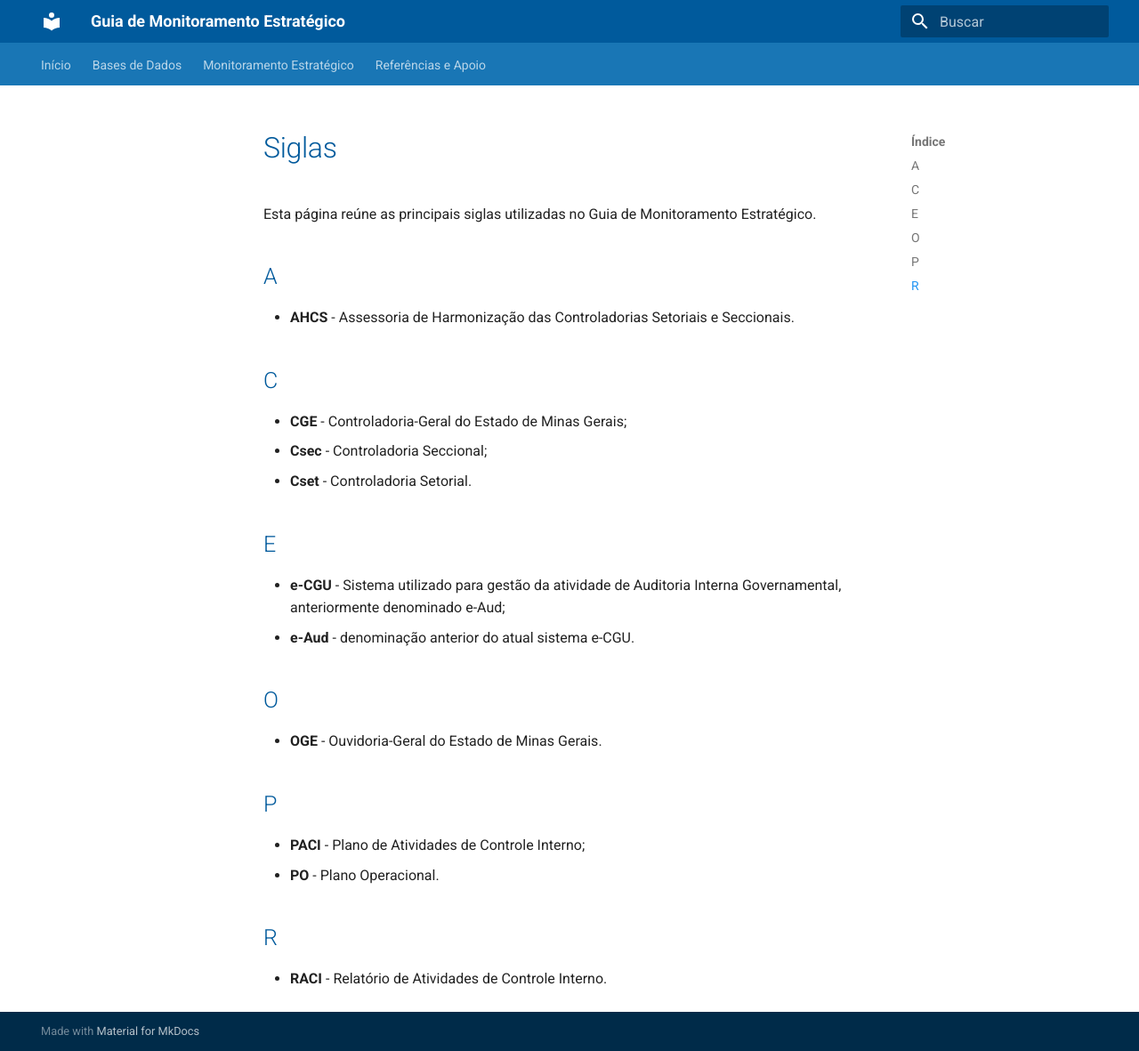
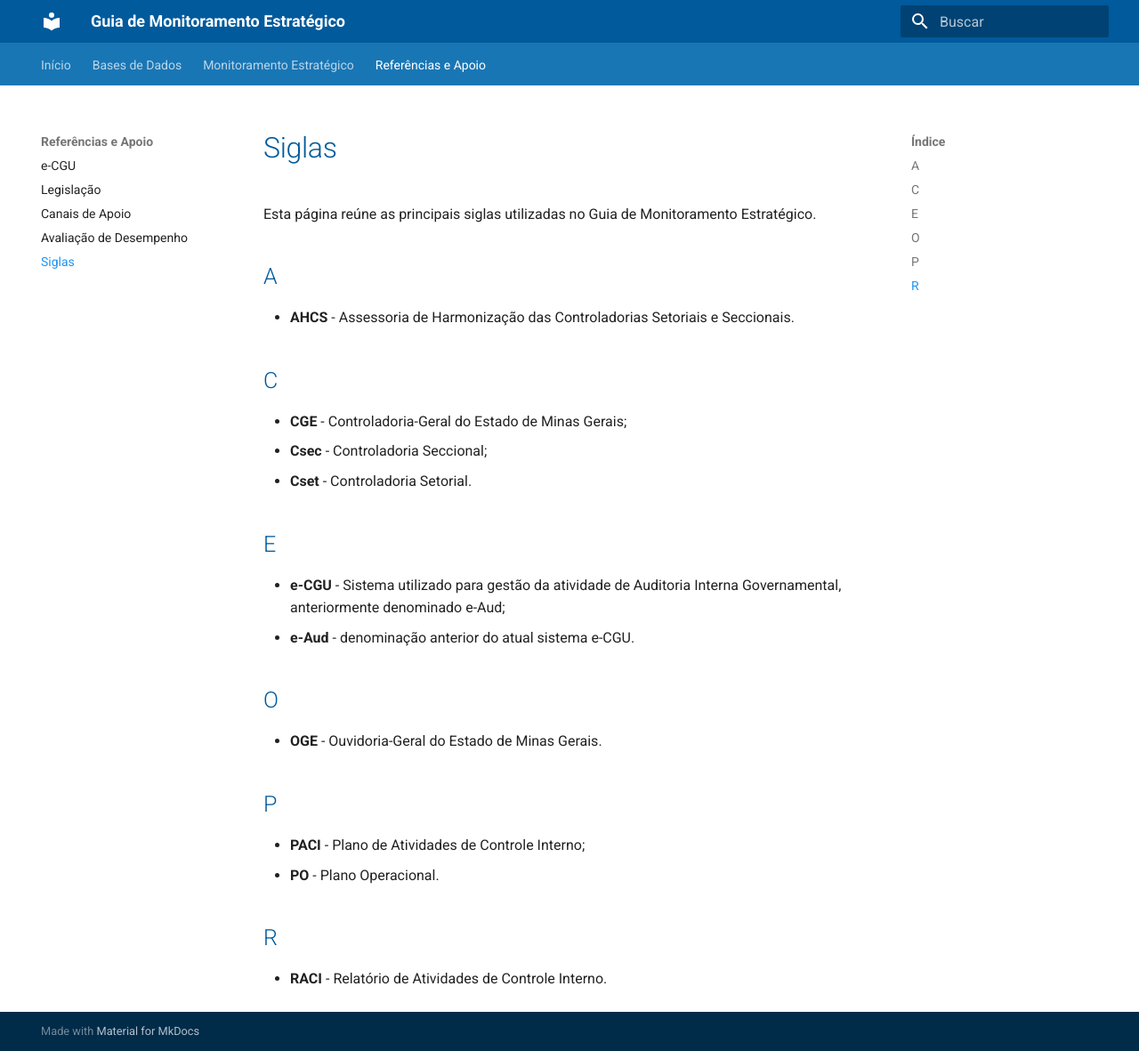
Before and after one commit to CGEMG-AHCS/guia-monitoramento-estrategico, an MkDocs documentation site: the page built from docs/referencias/siglas.md, in a window 1280 px wide and 1181 px high. Shown: the whole window at 89% size. Built offline with MkDocs 1.6.1 and Material for MkDocs 9.7.7, drawn with Linux system fonts in a browser that asks for light colours.

Commit message:
Add 'Siglas' section to mkdocs.yml

```diff
--- a/mkdocs.yml
+++ b/mkdocs.yml
@@ -47,3 +47,4 @@ nav:
       - Legislação: referencias/normativos.md
       - Canais de Apoio: referencias/apoio.md
       - Avaliação de Desempenho: referencias/avaliação-desempenho.md
+      - Siglas: referencias/siglas.md
```
